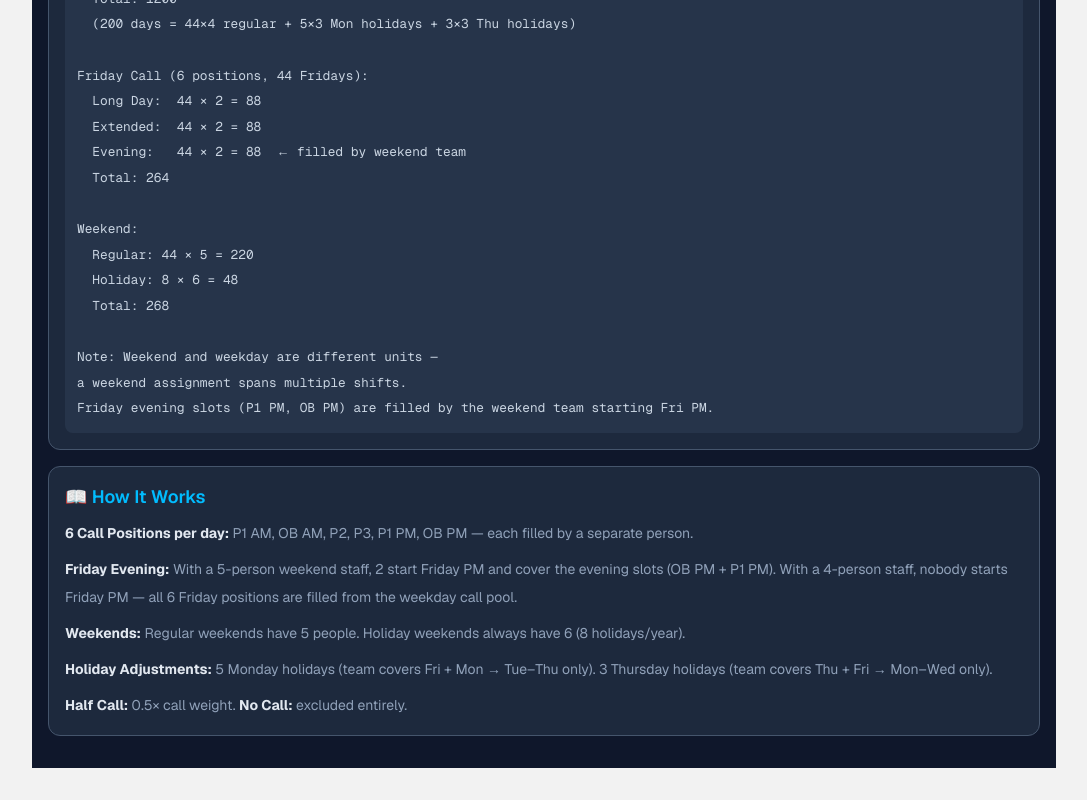
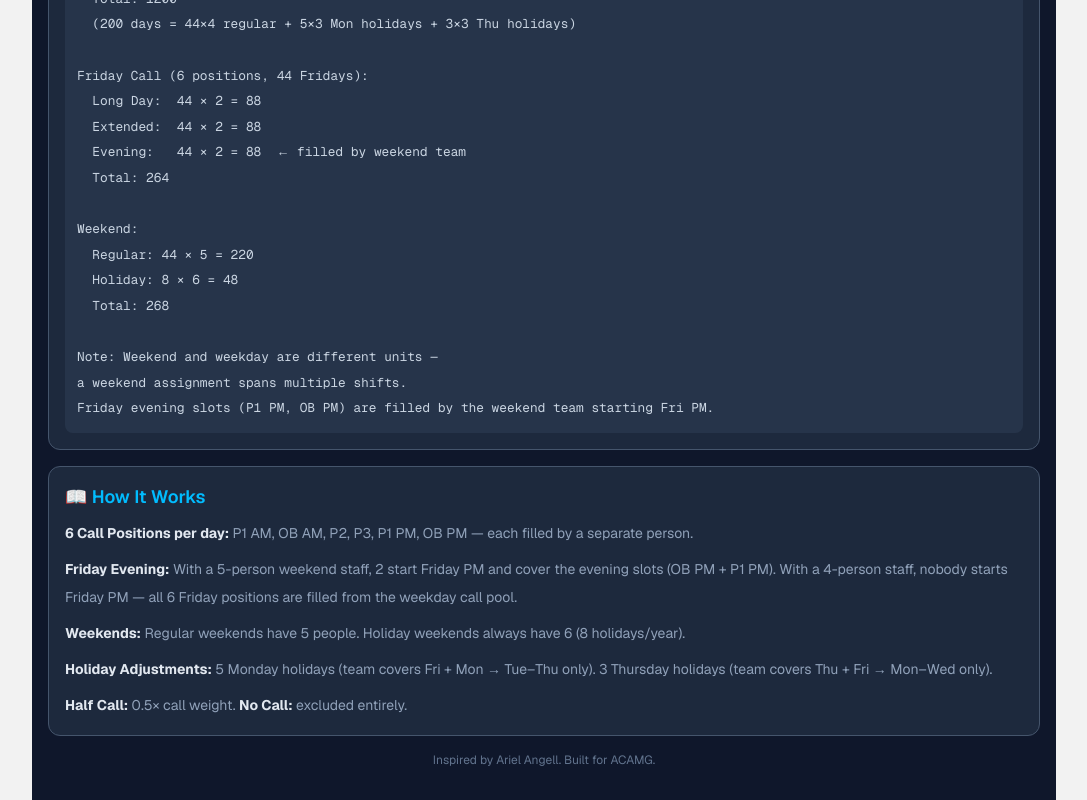
Before and after one commit to brian-tse/group-vote, a Next.js app: page /callburden in a window 1280 px wide. Shown: the part 931-1731 px from the top of the page, without its empty margins (96-1183 px from the left). Before the commit the page ends 1699 px from the top, so only its background shows below. Built offline with nearby package versions, Linux system fonts and the light colour scheme.

Commit message:
Add acknowledgement to Ariel Angell

```diff
--- a/src/app/callburden/page.tsx
+++ b/src/app/callburden/page.tsx
@@ -539,6 +539,11 @@ Friday evening slots (P1 PM, OB PM) are${weekendCrew === 5 ? " filled by the wee
           <p><strong className="text-slate-200">Half Call:</strong> 0.5× call weight. <strong className="text-slate-200">No Call:</strong> excluded entirely.</p>
         </div>
       </section>
+
+      {/* ACKNOWLEDGEMENT */}
+      <p className="text-center text-xs text-slate-500 mt-2 mb-4">
+        Inspired by Ariel Angell. Built for ACAMG.
+      </p>
     </div>
   );
 }
```
